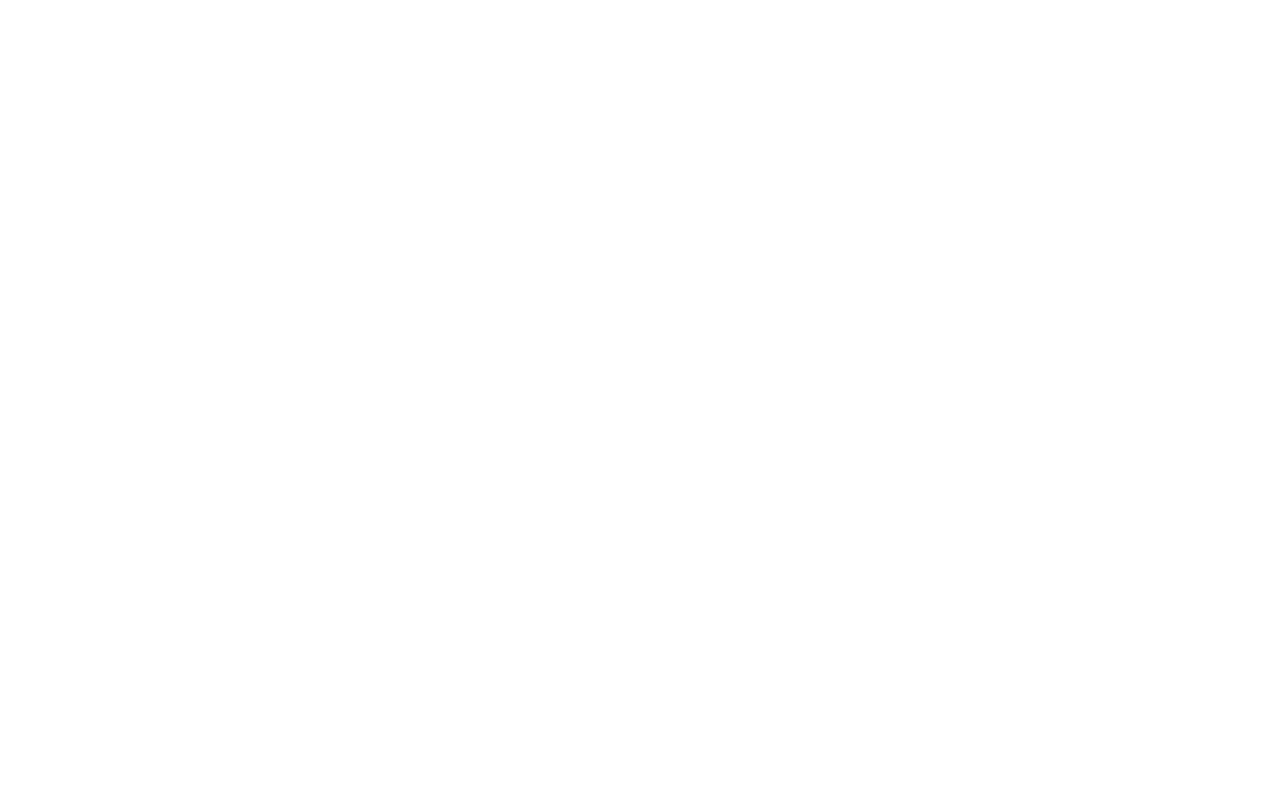
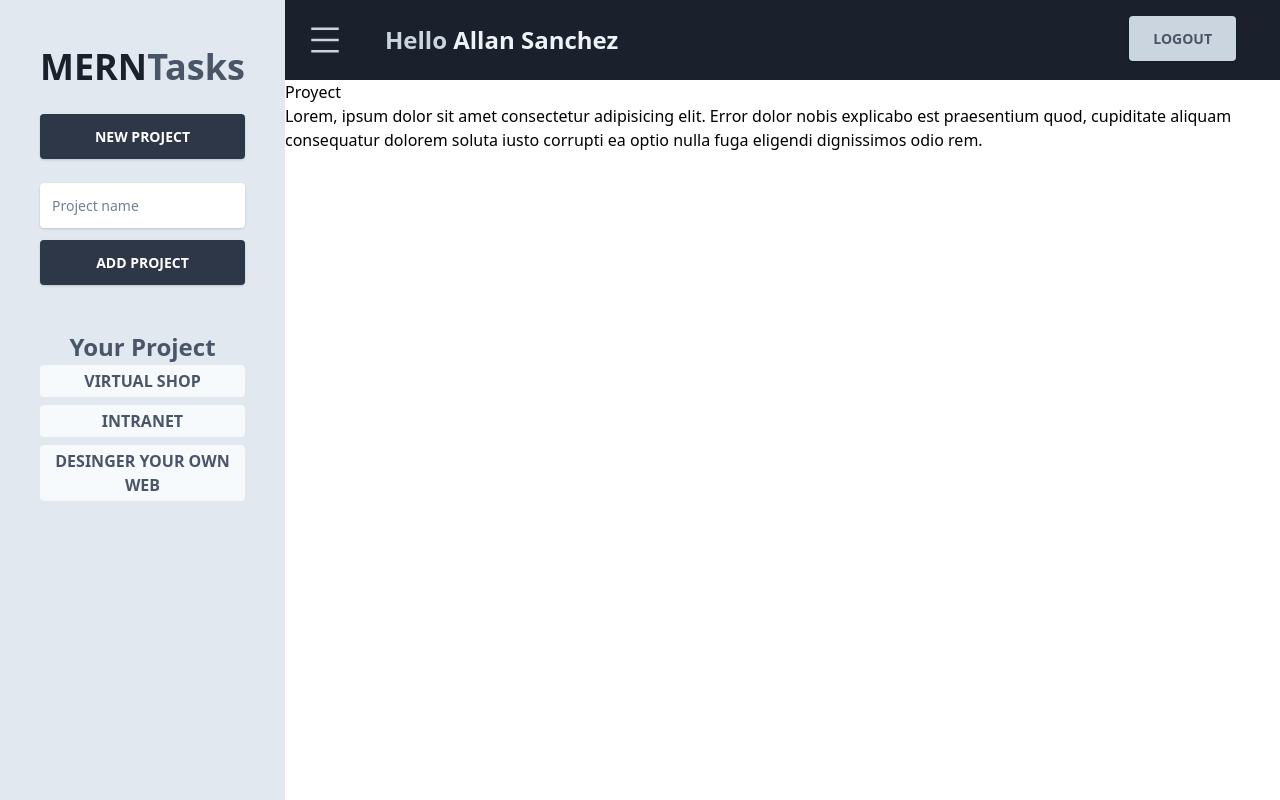
Before and after one commit to Allan-Sanchez/MERN-frontend-dashboard, a React (Create React App) app: page /project in a window 1280 px wide. Built offline with nearby package versions, Linux system fonts and the light colour scheme.

Commit message:
add menu component

```diff
--- a/src/App.js
+++ b/src/App.js
@@ -3,14 +3,14 @@ import {BrowserRouter as Router, Switch,Route} from "react-router-dom";
 
 import Login from "./components/auth/Login";
 import Register from "./components/auth/Register";
-import Proyect from "./components/project/Proyect"
+import Project from "./components/project/Project"
 function App() {
   return (
     <Router>
       <Switch>
       <Route exact path="/" component={Login}></Route>
       <Route exact path="/register" component={Register}></Route>
-      <Route exact path="/proyect" component={Proyect}></Route>
+      <Route exact path="/project" component={Project}></Route>
       </Switch>
     </Router>
   );
--- /dev/null
+++ b/src/components/layout/ListProject.js
@@ -0,0 +1,15 @@
+import React from "react";
+
+const ListProject = ({project}) => {
+  return (
+    <li className="mb-2">
+      <button className="w-full">
+        <span className="w-full text-md font-semibold inline-block py-1 px-2 uppercase rounded text-gray-700 bg-gray-100  last:mr-0 mr-1">
+          {project.name}
+        </span>
+      </button>
+    </li>
+  );
+};
+
+export default ListProject;
--- /dev/null
+++ b/src/components/layout/Menu.js
@@ -0,0 +1,25 @@
+import React from "react";
+import MenuForm from "./MenuForm";
+import MenuList from "./MenuList";
+
+const Menu = () => {
+  return (
+    <div className=" bg-gray-300 h-screen max-w-sm p-10">
+      <div className="w-full">
+        <h1 className="text-gray-900 font-extrabold text-4xl">
+          MERN
+          <span className="text-gray-700">Tasks</span>
+        </h1>
+      </div>
+      <MenuForm></MenuForm>
+      <div>
+        <h3 className="text-gray-700 text-2xl mt-10 text-center font-bold">
+          Your Project
+        </h3>
+        <MenuList></MenuList>
+      </div>
+    </div>
+  );
+};
+
+export default Menu;
--- /dev/null
+++ b/src/components/layout/MenuBar.js
@@ -0,0 +1,26 @@
+import React from "react";
+import Hamburger from "../../Hamburger.svg";
+const MenuBar = () => {
+  return (
+    <div className="bg-gray-900 w-full h-20 flex justify-between items-center px-5 pr-10">
+      <div className="flex items-center">
+        <div className="h-full">
+            <img className="h-10 fill-current text-teal-500" src={Hamburger} alt=""/>
+        </div>
+        <h1 className="text-gray-400 text-2xl font-bold pl-10">
+          Hello <span className="text-gray-200">Allan Sanchez</span>{" "}
+        </h1>
+      </div>
+      <div>
+        <button
+          className="bg-gray-400 text-gray-700 active:bg-pink-600 font-bold uppercase text-sm px-6 py-3 rounded shadow hover:shadow-lg outline-none focus:outline-none mr-1 mb-1"
+          type="button"
+        >
+          Logout
+        </button>
+      </div>
+    </div>
+  );
+};
+
+export default MenuBar;
--- /dev/null
+++ b/src/components/layout/MenuForm.js
@@ -0,0 +1,59 @@
+import React, { useState } from "react";
+
+const MenuForm = () => {
+  const [project, setProject] = useState({
+    nameProject: ''
+  });
+  const { nameProject } = project;
+
+  const onChangeProject = (e) => {
+    setProject({
+      ...project,
+      [e.target.name]: e.target.value
+    });
+  };
+
+  const handleProject = (e) =>{
+    e.preventDefault();
+
+    // form validad
+
+    // add state
+
+    //clean form
+    console.log('dentro del formulario');
+  }
+  return (
+    <div className="mt-5">
+      <button
+        className="bg-gray-800 text-white active:bg-pink-600 font-bold uppercase text-sm px-6 py-3 rounded shadow hover:shadow-lg outline-none focus:outline-none mr-1 mb-1 w-full"
+        type="button"
+      >
+        New Project
+      </button>
+
+      <div className="mt-5">
+        <form onSubmit={handleProject}>
+          <div className="mb-3 pt-0">
+            <input
+              type="text"
+              name="nameProject"
+              placeholder="Project name"
+              onChange={onChangeProject}
+              value={nameProject}
+              className="px-3 py-3 placeholder-gray-600 text-gray-700 relative bg-white rounded text-sm shadow outline-none focus:outline-none focus:shadow-outline w-full"
+            />
+          </div>
+          <button
+            className="bg-gray-800 text-white active:bg-pink-600 font-bold uppercase text-sm px-6 py-3 rounded shadow hover:shadow-lg outline-none focus:outline-none mr-1 mb-1 w-full"
+            type="submit"
+          >
+            Add Project
+          </button>
+        </form>
+      </div>
+    </div>
+  );
+};
+
+export default MenuForm;
--- /dev/null
+++ b/src/components/layout/MenuList.js
@@ -0,0 +1,19 @@
+import React from 'react'
+import ListProject from "./ListProject";
+
+const MenuList = () => {
+    const projects = [
+        {name:"virtual shop"},
+        {name:"intranet"},
+        {name:"Desinger your own web"}
+    ]
+    return (
+        <ul>
+            {projects.map(project =>(
+                <ListProject  project={project}></ListProject>
+            ))}
+        </ul>
+    );
+}
+
+export default MenuList;
--- /dev/null
+++ b/src/components/project/Project.js
@@ -0,0 +1,23 @@
+import React from "react";
+import Menu from "../layout/Menu";
+import MenuBar from "../layout/MenuBar";
+
+const Proyect = () => {
+  return (
+    <div className="flex">
+      <Menu></Menu>
+      <div className="">
+        <MenuBar></MenuBar>
+        <h1>Proyect</h1>
+        <p>
+          Lorem, ipsum dolor sit amet consectetur adipisicing elit. Error dolor
+          nobis explicabo est praesentium quod, cupiditate aliquam consequatur
+          dolorem soluta iusto corrupti ea optio nulla fuga eligendi dignissimos
+          odio rem.
+        </p>
+      </div>
+    </div>
+  );
+};
+
+export default Proyect;
--- a/src/components/project/Proyect.js
+++ /dev/null
@@ -1,9 +0,0 @@
-import React from 'react'
-
-const Proyect = () => {
-    return (
-        <h1>Proyect</h1>
-     );
-}
-
-export default Proyect;
```
Also changed, not shown: src/Hamburger.svg (added).
